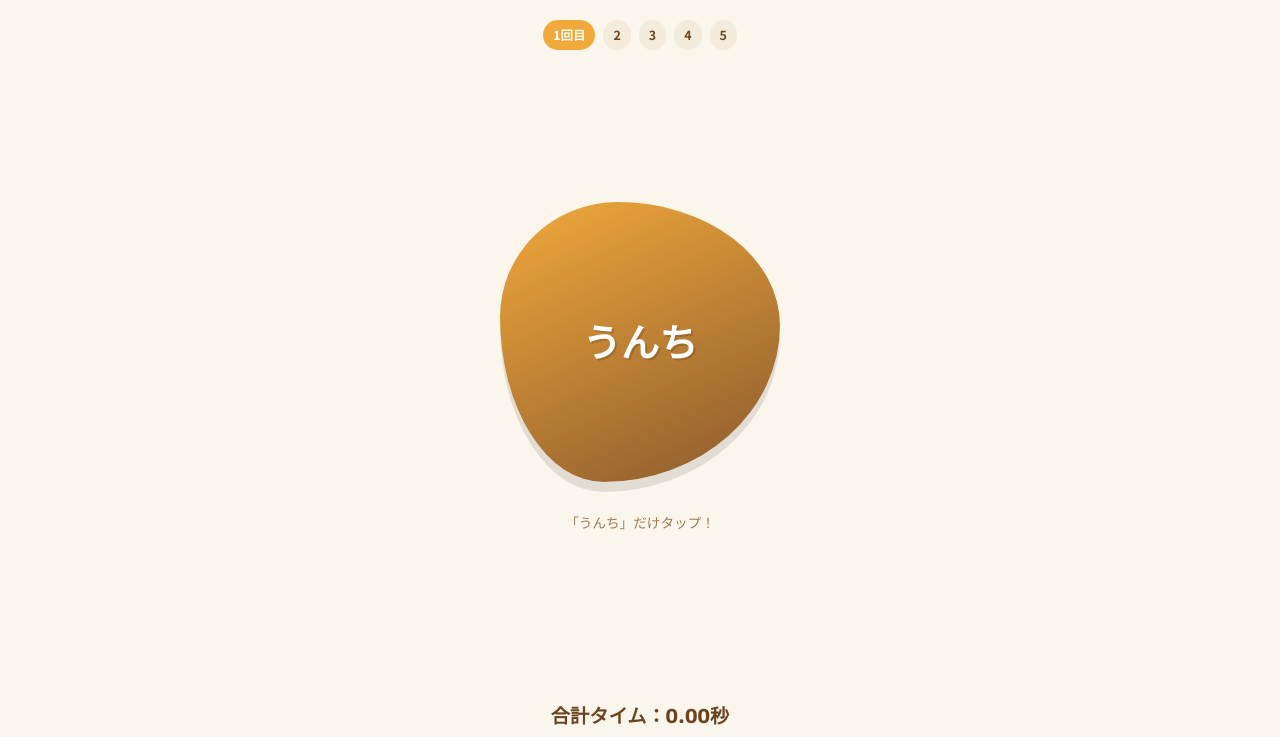
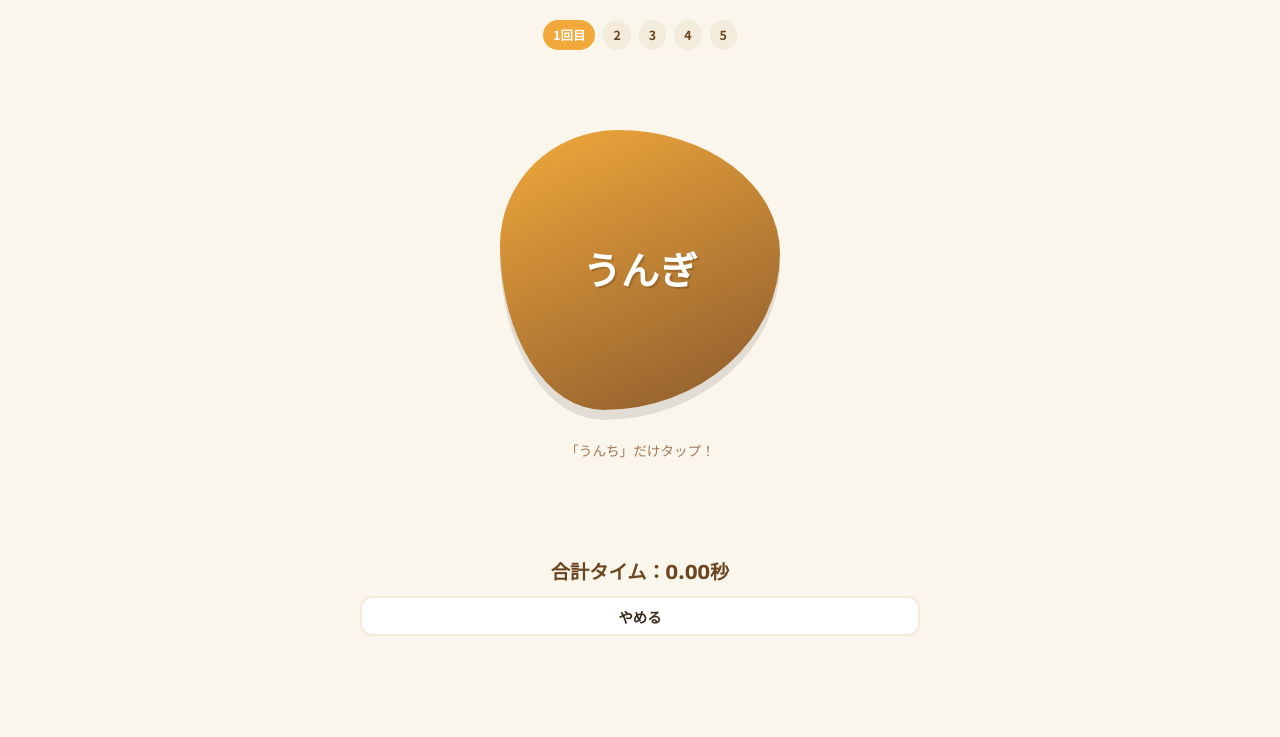
Before and after one commit to w9ptzcdty8-hash/beta-unchi-speedstar, a plain HTML site: page index.html in a window 1280 px wide. Both pictures are taken after a click on the button "ひとりであそぶ". Shown: the top 737 px of the page. Drawn offline with Linux system fonts and the light colour scheme.

Commit message:
ワード間隔変更、画面長変更

```diff
--- a/index.html
+++ b/index.html
@@ -54,7 +54,7 @@
                 <p class="word-hint">「うんち」だけタップ！</p>
             </div>
 
-            <div class="game-footer">
+            <div class="game-footer ad-safe-bottom">
                 <div class="total-time" id="single-total-time">合計タイム：0.00秒</div>
                 <button id="btn-single-quit" class="btn btn-sub">やめる</button>
             </div>
@@ -134,7 +134,7 @@
                 </div>
             </div>
 
-            <div class="difficulty-badge" id="multi-difficulty-badge">EASY</div>
+            <div class="difficulty-badge ad-safe-bottom" id="multi-difficulty-badge">EASY</div>
         </section>
 
         <!-- ============================
--- a/script.js
+++ b/script.js
@@ -88,10 +88,10 @@
 
 // difficultyLevel: 1=EASY, 2=NORMAL, 3=HARD, 4=CHAOS
 const DIFFICULTY_SETTINGS = {
-    1: { name: "EASY", min: 1500, max: 2200, fakeRate: 0.20 },
-    2: { name: "NORMAL", min: 1000, max: 2200, fakeRate: 0.35 },
-    3: { name: "HARD", min: 600, max: 2200, fakeRate: 0.50 },
-    4: { name: "CHAOS", min: 300, max: 2200, fakeRate: 0.70 }
+    1: { name: "EASY", min: 1300, max: 1300, fakeRate: 0.20 },
+    2: { name: "NORMAL", min: 800, max: 1300, fakeRate: 0.35 },
+    3: { name: "HARD", min: 400, max: 1300, fakeRate: 0.50 },
+    4: { name: "CHAOS", min: 200, max: 1300, fakeRate: 0.70 }
 };
 
 // ひとりであそぶ：5回勝負の難易度進行
--- a/style.css
+++ b/style.css
@@ -197,7 +197,7 @@
 .screen {
     display: none;
     flex-direction: column;
-    min-height: calc(100vh - 40px);
+    min-height: calc(100vh - 40px - var(--ad-height));
 }
 
 .screen.is-active {
@@ -272,7 +272,7 @@
     justify-content: center;
     align-items: center;
     gap: 16px;
-    min-height: 40vh;
+    min-height: 30vh;
 }
 
 .word-blob {
```
